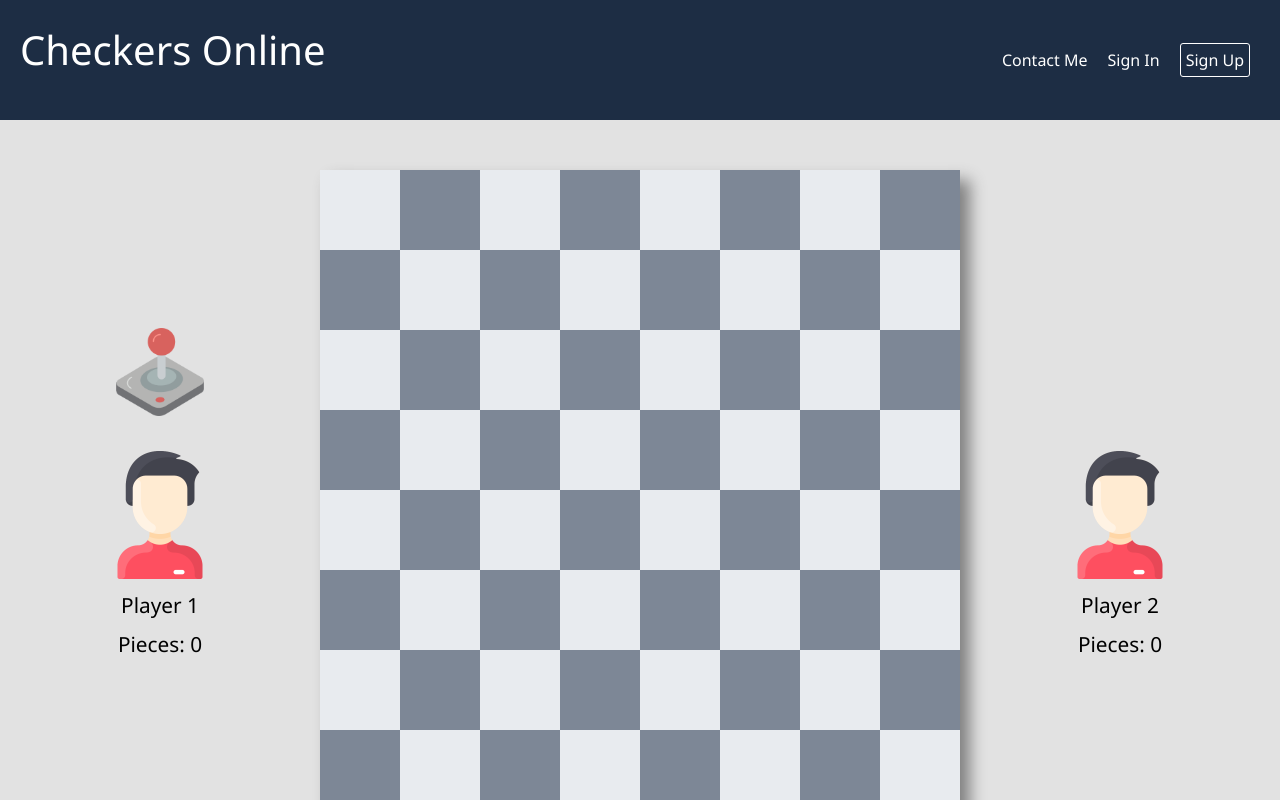
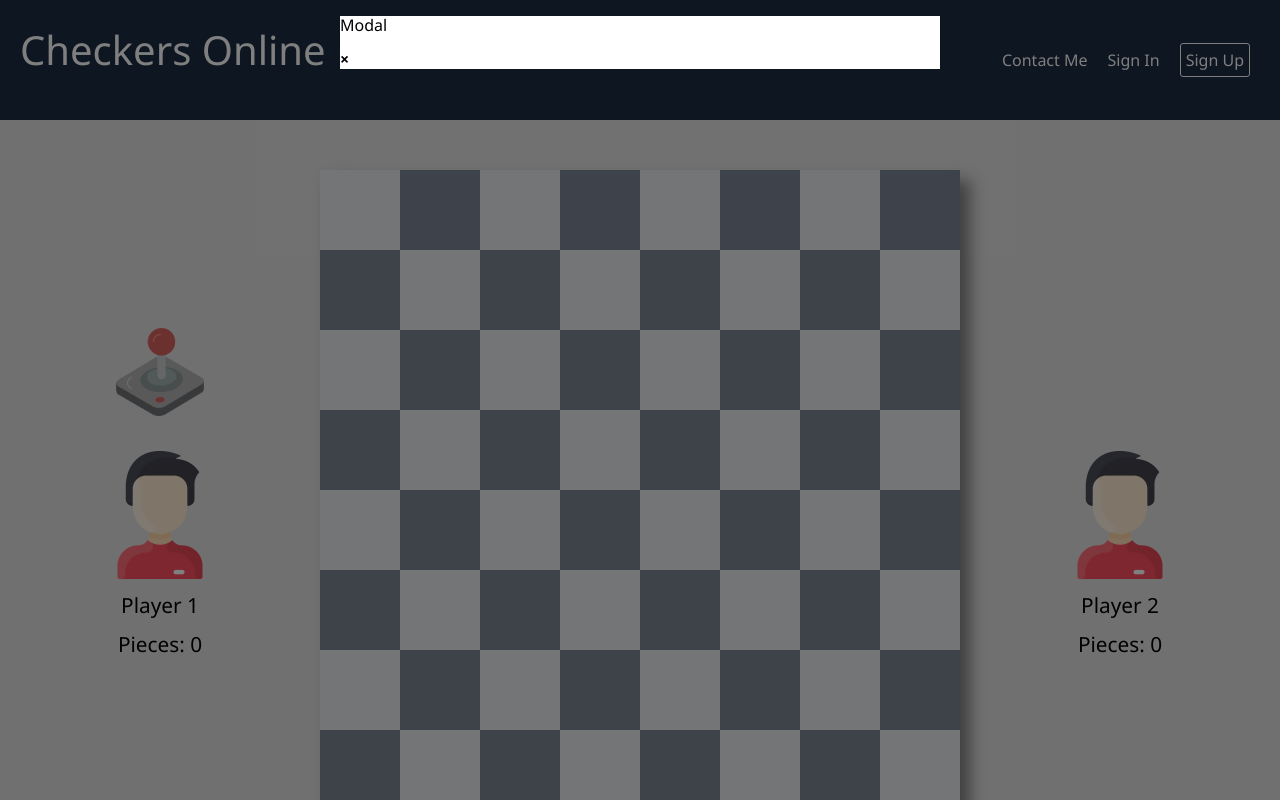
Before and after one commit to GianElli99/my_checkers_web, a plain HTML site: page index.html in a window 1280 px wide. Shown: the top 800 px of the page. Drawn offline with Linux system fonts and the light colour scheme.

Commit message:
basic modal created

```diff
--- a/index.html
+++ b/index.html
@@ -8,12 +8,14 @@
     <link rel="stylesheet" href="./styles/normalize.css" />
     <link rel="stylesheet" href="./styles/common.css" />
     <link rel="stylesheet" href="./styles/index.css" />
+    <link rel="stylesheet" href="./styles/modals.css" />
     <link
       rel="shortcut icon"
       href="./images/checkers.png"
       type="image/x-icon"
     />
     <script src="./js/index.js" defer></script>
+    <script src="./js/modals.js" defer></script>
 
     <title>Checkers</title>
   </head>
@@ -89,5 +91,11 @@
       </div>
       <div id="author" class="footer-item">Gianfranco Elli, 2021</div>
     </footer>
+    <div id="modal">
+      <div id="modal-content">
+        <p>Modal</p>
+        <span id="close-modal">&times;</span>
+      </div>
+    </div>
   </body>
 </html>
--- /dev/null
+++ b/js/modals.js
@@ -0,0 +1,13 @@
+var modal = document.getElementById('modal');
+var closeBtn = document.getElementById('close-modal');
+
+modal.classList.add('active-modal');
+
+closeBtn.addEventListener('click', HandleClose);
+window.addEventListener('click', HandleClose);
+
+function HandleClose(e) {
+  if (e.target == modal || e.target == closeBtn) {
+    modal.classList.remove('active-modal');
+  }
+}
--- /dev/null
+++ b/styles/modals.css
@@ -0,0 +1,24 @@
+#modal {
+  display: none;
+  position: fixed;
+  z-index: 10;
+  top: 0;
+  left: 0;
+  width: 100%;
+  height: 100%;
+  background-color: rgba(0, 0, 0, 0.5);
+}
+#modal-content {
+  background-color: white;
+
+  margin: 0 auto;
+  width: 80%;
+  max-width: 600px;
+}
+#modal.active-modal {
+  display: block;
+}
+#close-modal {
+  cursor: pointer;
+  font-weight: 600;
+}
```
